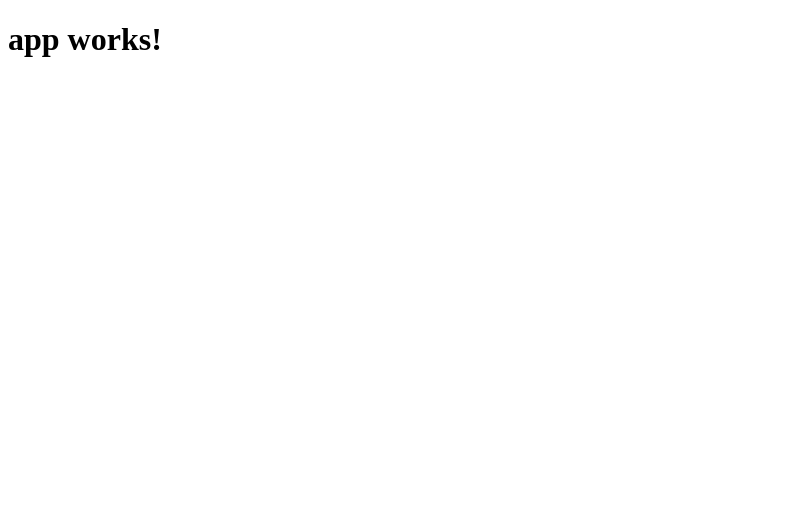
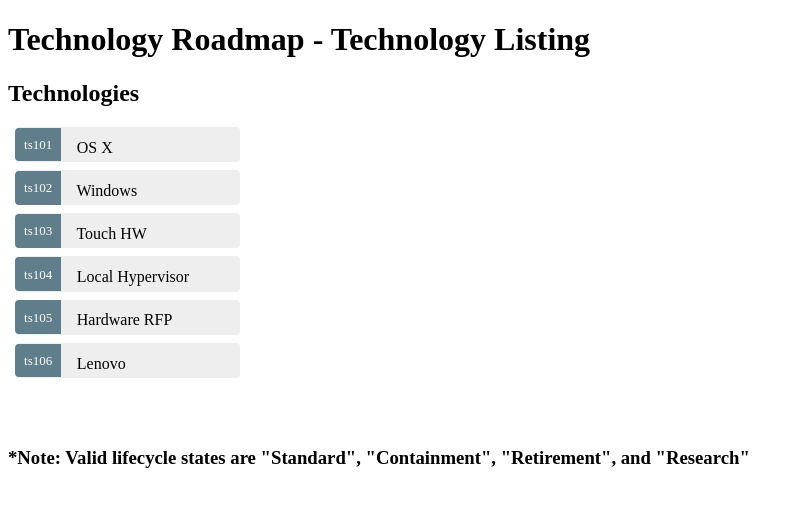
Before and after one commit to b4youleap/Tech-Tracker, an Angular app: page / in a window 1280 px wide. Shown: the top 506 px of the page, without its empty margins (0-803 px from the left). Built offline with nearby package versions, Linux system fonts and the light colour scheme.

Commit message:
Following TOH - ready for Muliple Components

```diff
--- a/src/app/app.component.css
+++ b/src/app/app.component.css
@@ -0,0 +1,47 @@
+  .selected {
+    background-color: #CFD8DC !important;
+    color: white;
+  }
+  .technologies {
+    margin: 0 0 2em 0;
+    list-style-type: none;
+    padding: 0;
+    width: 15em;
+  }
+  .technologies li {
+    cursor: pointer;
+    position: relative;
+    left: 0;
+    background-color: #EEE;
+    margin: .5em;
+    padding: .3em 0;
+    height: 1.6em;
+    border-radius: 4px;
+  }
+  .technologies li.selected:hover {
+    background-color: #BBD8DC !important;
+    color: white;
+  }
+  .technologies li:hover {
+    color: #607D8B;
+    background-color: #DDD;
+    left: .1em;
+  }
+  .technologies .text {
+    position: relative;
+    top: -3px;
+  }
+  .technologies .badge {
+    display: inline-block;
+    font-size: small;
+    color: white;
+    padding: 0.8em 0.7em 0 0.7em;
+    background-color: #607D8B;
+    line-height: 1em;
+    position: relative;
+    left: -1px;
+    top: -4px;
+    height: 1.8em;
+    margin-right: .8em;
+    border-radius: 4px 0 0 4px;
+  }
--- a/src/app/app.component.html
+++ b/src/app/app.component.html
@@ -1,3 +1,35 @@
 <h1>
   {{title}}
 </h1>
+<h2>
+  Technologies
+</h2>
+<ul class="technologies">
+  <li *ngFor="let technology of technologies"
+    [class.selected]="technology === selectedTechnology"
+     (click)="onSelect(technology)">
+    <span class="badge">{{technology.id}}</span> {{technology.name}}
+  </li>
+</ul>
+
+
+<br>
+<div *ngIf="selectedTechnology">
+<h2>{{selectedTechnology.name}} details:</h2>
+<div><label>id: </label>{{selectedTechnology.id}}</div>
+<div>
+  <label>name: </label><input [(ngModel)]="selectedTechnology.name" placeholder="name">
+</div>
+<div>
+  <label>id: </label><input [(ngModel)]="selectedTechnology.id" placeholder="id">
+</div>
+<div>
+  <label>version: </label><input [(ngModel)]="selectedTechnology.version" placeholder="version">
+</div>
+<div>
+  <label>stage: </label><input [(ngModel)]="selectedTechnology.stage" placeholder="stage">
+</div>
+</div>
+<h3>
+  *Note: Valid lifecycle states are "Standard", "Containment", "Retirement", and "Research"
+</h3>
--- a/src/app/app.component.ts
+++ b/src/app/app.component.ts
@@ -1,4 +1,20 @@
 import { Component } from '@angular/core';
+
+export class Technology {
+  id: string;
+  name: string;
+  version: string;
+  stage: string;
+}
+
+const TECHNOLOGIES: Technology[] = [
+    { id: 'ts101', name: 'OS X', version: '10.11', stage: 'Standard' },
+    { id: 'ts102', name: 'Windows', version: '10', stage: 'Standard' },
+    { id: 'ts103', name: 'Touch HW', version: 'x', stage: 'Standard' },
+    { id: 'ts104', name: 'Local Hypervisor', version: 'x', stage: 'Research' },
+    { id: 'ts105', name: 'Hardware RFP', version: 'x', stage: 'Research' },
+    { id: 'ts106', name: 'Lenovo', version: 'x', stage: 'Retired' }
+];
 
 @Component({
   selector: 'app-root',
@@ -6,5 +22,21 @@
   styleUrls: ['./app.component.css']
 })
 export class AppComponent {
-  title = 'app works!';
+  title = 'Technology Roadmap - Technology Listing';
+  technologies = TECHNOLOGIES;
+  selectedTechnology: Technology;
+
+  onSelect(technology: Technology): void {
+    this.selectedTechnology = technology;
+  }
 }
+
+/*  Conversion from 'Tour of Heroes tutorial'
+
+- lowercase hero = technology
+- lowercase heroes = technologies
+- uppercase HEROES = TECHNOLOGIES
+- mixedcase Hero = Technology
+- mixedcase selectedHero = selectedTechnology
+
+*/
```
